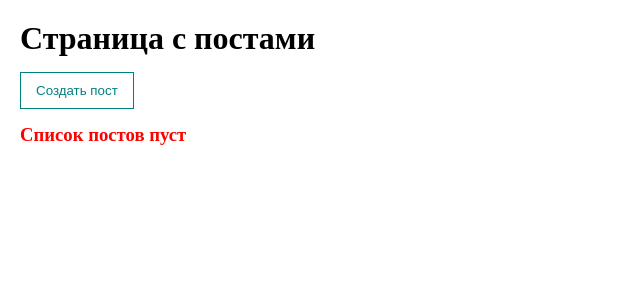
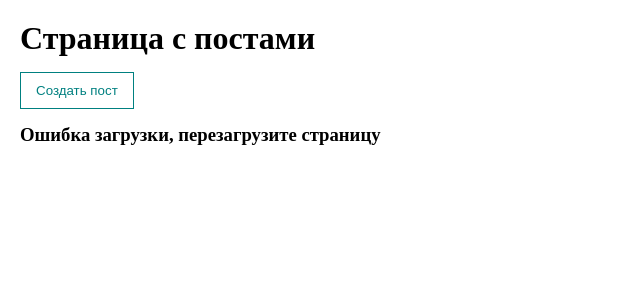
Before and after one commit to M4XPRD/Vue_playground, a Vue app in the folder project/: page / in a window 1280 px wide. Shown: the top 300 px of the page, without its empty margins (0-640 px from the left). Built offline with nearby package versions, Linux system fonts and the light colour scheme; no server answers.

Commit message:
Loading error added

```diff
--- a/project/src/App.vue
+++ b/project/src/App.vue
@@ -17,9 +17,10 @@
     <post-list
       @remove="removePost"
       :posts="posts"
-      v-if="!arePostsLoading"
+      v-if="!arePostsLoading && !isLoadingError"
     />
-    <div v-else>Идёт загрузка...</div>
+    <h3 v-else-if="!isLoadingError">Идёт загрузка...</h3>
+    <h3 v-else>Ошибка загрузки, перезагрузите страницу</h3>
   </div>
 </template>
 
@@ -38,6 +39,7 @@ export default {
       posts: [],
       dialogueVisible: false,
       arePostsLoading: false,
+      isLoadingError: false,
     };
   },
   methods: {
@@ -57,13 +59,14 @@ export default {
         const response = await axios.get('https://jsonplaceholder.typicode.com/posts?_limit=10');
         this.posts = response.data;
       } catch (e) {
-        alert(e);
+        this.isLoadingError = true;
       } finally {
         this.arePostsLoading = false;
       }
     },
   },
   mounted() {
+    this.isLoadingError = false;
     this.fetchUsers();
   },
 };
```
